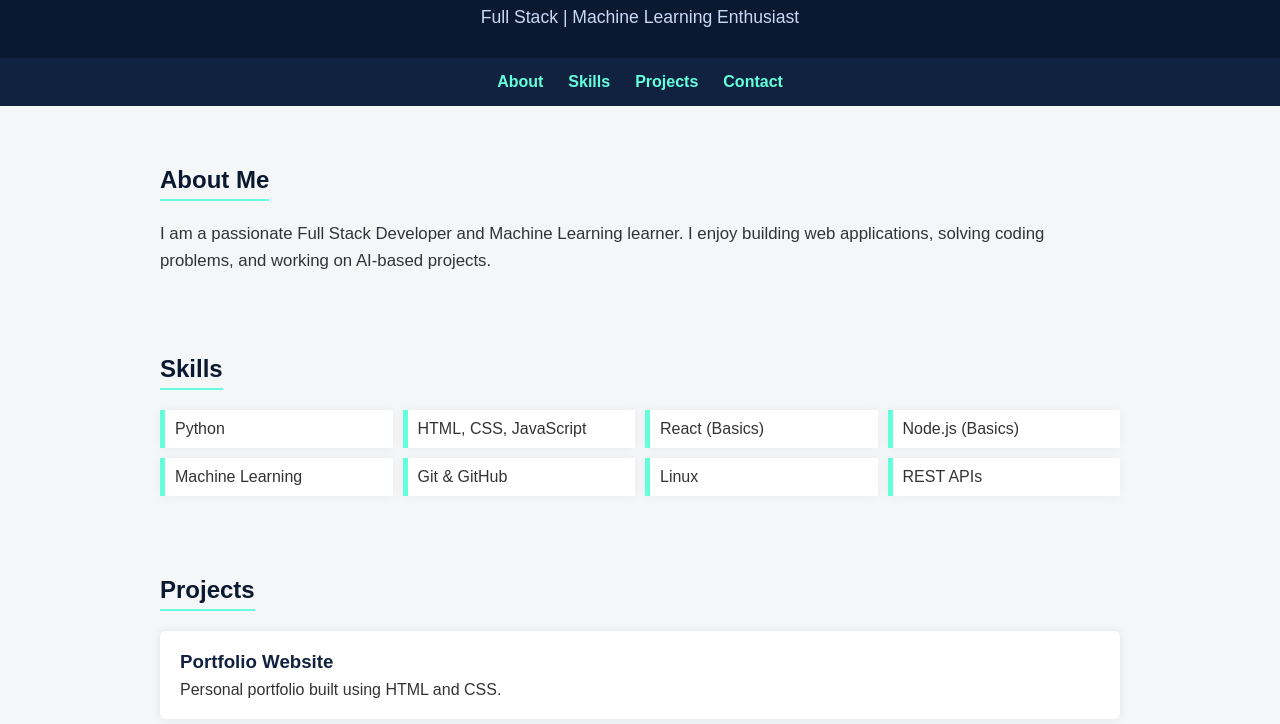
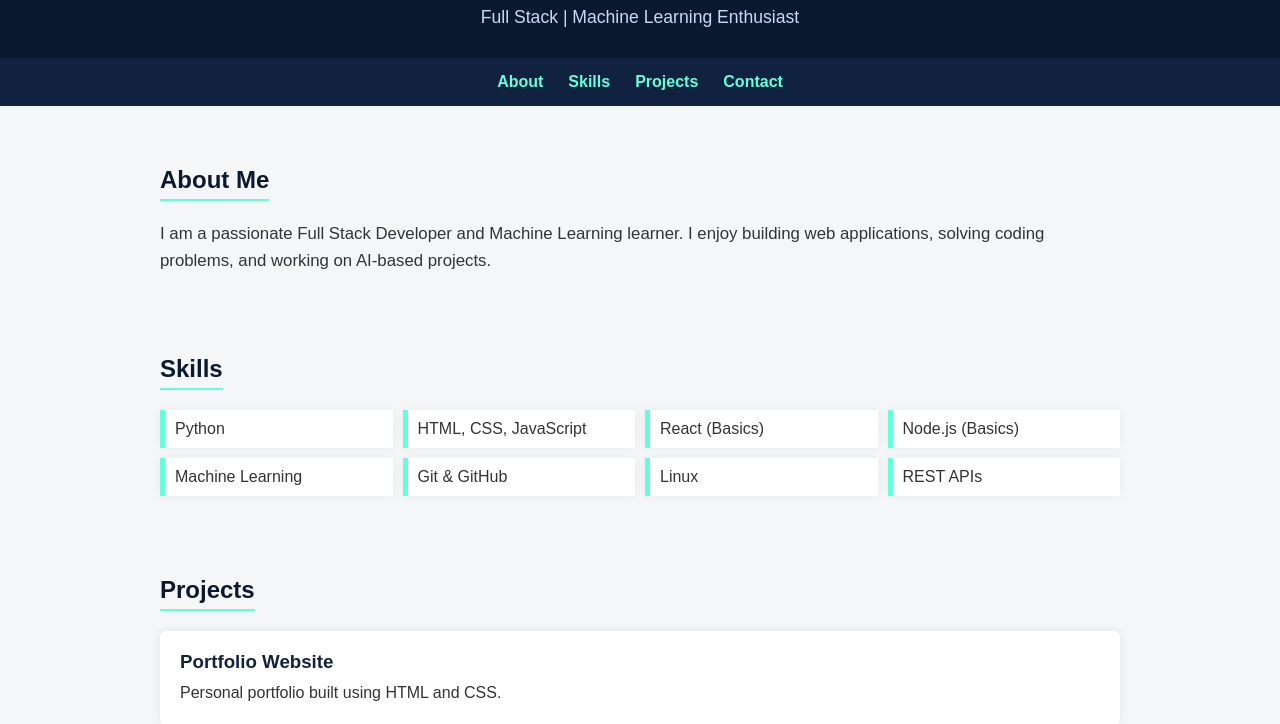
Before and after one commit to Madhubalakumar07/portfolio, a plain HTML site: page index.html in a window 1280 px wide. Shown: the part 78-802 px from the top of the page. Drawn offline with Linux system fonts and the light colour scheme.

Commit message:
modify css

```diff
--- a/style.css
+++ b/style.css
@@ -10,7 +10,6 @@ body {
     color: #333;
 }
 
-/* Header */
 header {
     background-color: #0a192f;
     color: #fff;
@@ -28,7 +27,6 @@ header p {
     color: #ccd6f6;
 }
 
-/* Navigation */
 nav {
     background-color: #112240;
     display: flex;
@@ -47,7 +45,6 @@ nav a:hover {
     text-decoration: underline;
 }
 
-/* Sections */
 section {
     max-width: 1000px;
     margin: 40px auto;
@@ -62,13 +59,11 @@ h2 {
     padding-bottom: 5px;
 }
 
-/* About */
 .about p {
     font-size: 1.05rem;
     line-height: 1.6;
 }
 
-/* Skills */
 .skills ul {
     list-style: none;
     display: grid;
@@ -83,7 +78,6 @@ h2 {
     box-shadow: 0 0 10px rgba(0, 0, 0, 0.05);
 }
 
-/* Projects */
 .projects .card {
     background: #fff;
     padding: 20px;
@@ -96,14 +90,15 @@ h2 {
     color: #112240;
     margin-bottom: 8px;
 }
-
-/* Contact */
+.projects p {
+    font-size: 1rem;
+    line-height: 1.5;
+}
 .contact p {
     font-size: 1.1rem;
     margin-bottom: 10px;
 }
 
-/* Footer */
 footer {
     background-color: #0a192f;
     color: #fff;
```
Also changed, not shown: index.html (+0 -1 lines).
